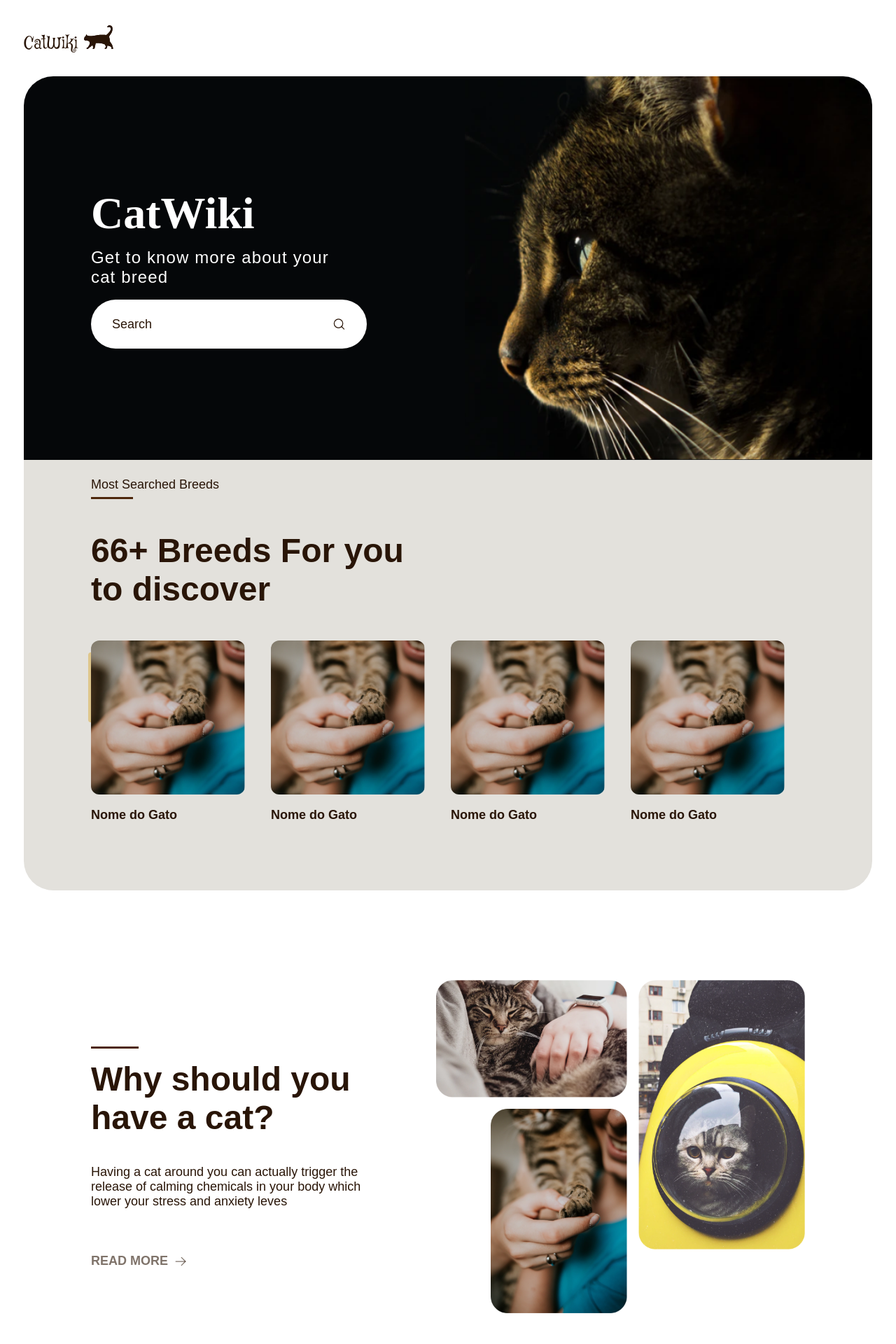
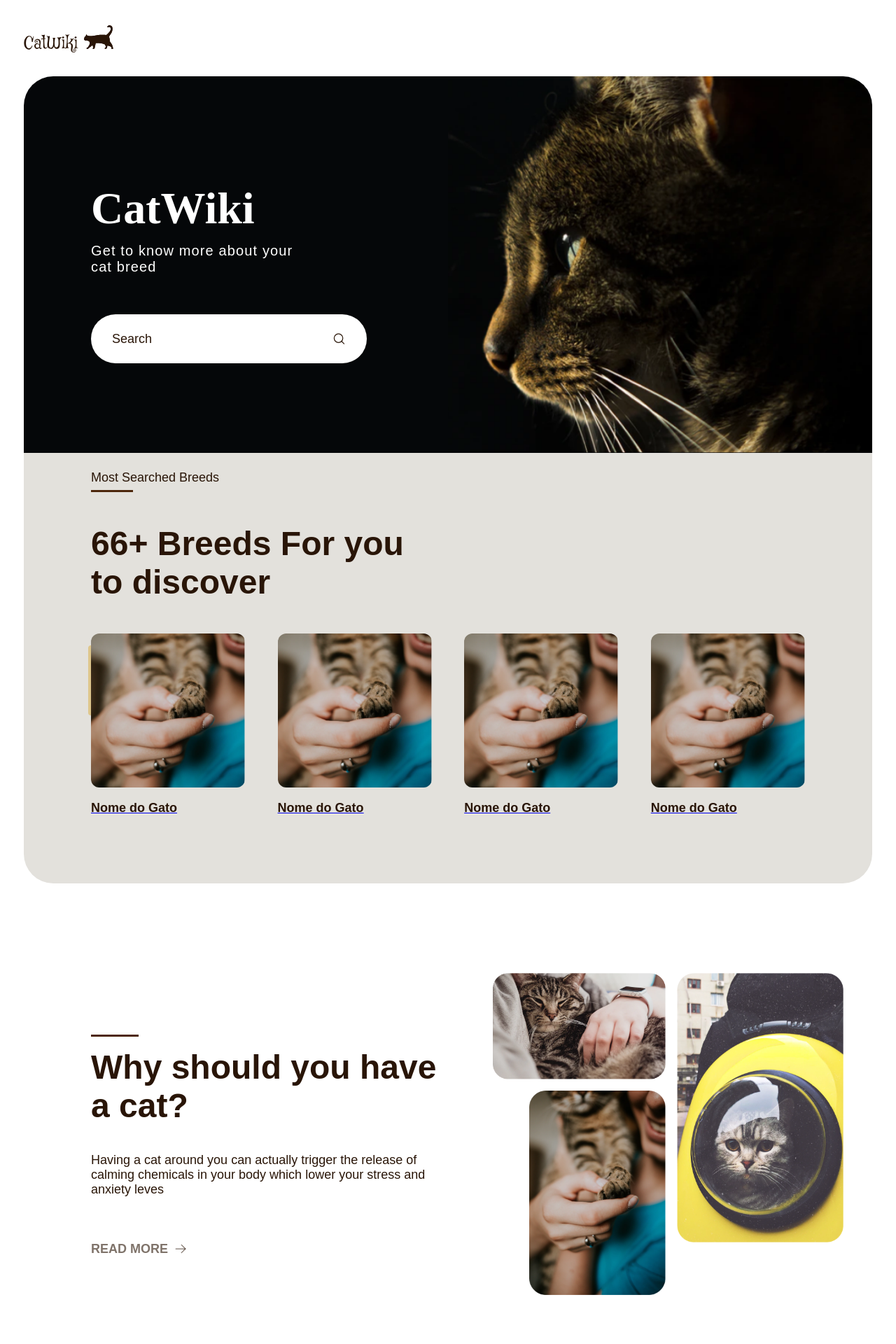
Before and after one commit to lemartins07/devchallenges-catwiki, a React (Vite) app: page / in a window 1280 px wide. Shown: the top 1920 px of the page at 70% size. Built offline with nearby package versions, Linux system fonts and the light colour scheme; the HTML template or start-up script is replaced by a standard one; a web font is replaced by a local one.

Commit message:
Media query fix

```diff
--- a/src/components/Footer/styles.ts
+++ b/src/components/Footer/styles.ts
@@ -40,7 +40,7 @@ export const FooterContainer = styled.footer`
     text-decoration: none;
   }
 
-  @media (min-width: 400px) {
+  @media (min-width: 768px) {
     display: flex;
     align-items: center;
     justify-content: space-between;
--- a/src/components/Header/index.tsx
+++ b/src/components/Header/index.tsx
@@ -1,10 +1,13 @@
+import { NavLink } from 'react-router-dom'
 import catWikiLogo from '../../assets/CatwikiLogo.svg'
 import { HeaderContainer } from './styles'
 
 export function Header() {
   return (
     <HeaderContainer>
-      <img src={catWikiLogo} alt="CatWiki Logo" />
+      <NavLink to="/">
+        <img src={catWikiLogo} alt="CatWiki Logo" />
+      </NavLink>
     </HeaderContainer>
   )
 }
--- a/src/components/MostSearcheds/index.tsx
+++ b/src/components/MostSearcheds/index.tsx
@@ -1,5 +1,6 @@
 import { MostSearchedsContainer, Gallery } from './styles'
 import img1 from '../../assets/image1.png'
+import { NavLink } from 'react-router-dom'
 
 export function MostSearcheds() {
   return (
@@ -11,20 +12,31 @@ export function MostSearcheds() {
       </h2>
       <Gallery>
         <div>
+          <NavLink to="/details">
             <img src={img1} alt="Imagem 1" />
             <p>Nome do Gato</p>
+          </NavLink>
         </div>
+
         <div>
+          <NavLink to="/details">
             <img src={img1} alt="Imagem 1" />
             <p>Nome do Gato</p>
+          </NavLink>
         </div>
+
         <div>
+          <NavLink to="/details">
             <img src={img1} alt="Imagem 1" />
             <p>Nome do Gato</p>
+          </NavLink>
         </div>
+
         <div>
+          <NavLink to="/details">
             <img src={img1} alt="Imagem 1" />
             <p>Nome do Gato</p>
+          </NavLink>
         </div>
       </Gallery>
     </MostSearchedsContainer>
--- a/src/components/MostSearcheds/styles.ts
+++ b/src/components/MostSearcheds/styles.ts
@@ -2,7 +2,7 @@ import { styled } from 'styled-components'
 
 export const MostSearchedsContainer = styled.section`
   background-color: ${(props) => props.theme['gray-300']};
-  padding: 1.125rem 1.875rem 4rem;
+  padding: 1.125rem 1.875rem 4rem; // cima laterais baixo
   border-bottom-left-radius: 2.625rem;
   border-bottom-right-radius: 2.625rem;
   display: flex;
@@ -35,7 +35,12 @@ export const MostSearchedsContainer = styled.section`
     font-weight: 700;
   }
 
-  @media (min-width: 400px) {
+  @media (min-width: 425px) {
+    padding: 1.5rem 3rem 4rem;
+    gap: 2rem;
+  }
+
+  @media (min-width: 768px) {
     padding: 1.5rem 6rem 6rem;
     gap: 2.875rem;
     strong {
@@ -79,6 +84,7 @@ export const Gallery = styled.div`
     img {
       width: 134px;
       height: 134px;
+      //width: 100%;
       object-fit: cover;
       border-radius: 12px;
       margin-bottom: 0.75rem;
@@ -91,11 +97,13 @@ export const Gallery = styled.div`
     }
   }
 
-  @media (min-width: 400px) {
+  @media (min-width: 768px) {
+    gap: 2.9rem;
     div {
       img {
-        width: 220px;
+        max-width: 220px;
         height: 220px;
+        width: 100%;
       }
       p {
         font-size: ${(props) => props.theme['font-text-l']};
--- a/src/layouts/DefaultLayout/styles.ts
+++ b/src/layouts/DefaultLayout/styles.ts
@@ -4,9 +4,10 @@ export const LayoutContainer = styled.div`
   height: 100vh;
   padding: 1.5rem 1.125rem 0;
   max-width: 78rem;
+  width: 100%;
   margin-left: auto;
   margin-right: auto;
-  @media (min-width: 400px) {
+  @media (min-width: 768px) {
     padding-top: 2.25rem;
   }
 `
--- a/src/pages/Home/styles.ts
+++ b/src/pages/Home/styles.ts
@@ -1,25 +1,28 @@
 import { styled } from 'styled-components'
 
 export const HomeContainer = styled.div`
-  max-width: 1248px;
+  width: 100%;
 `
 export const Hero = styled.section`
-  display: flex;
-  justify-content: space-between;
   background-color: ${(props) => props.theme['gray-900']};
   border-top-left-radius: 2.625rem;
   border-top-right-radius: 2.625rem;
 
+  display: grid;
+  grid-template-columns: 1fr 1fr;
   max-height: 146px;
+  justify-content: space-between;
 
-  @media (min-width: 400px) {
-    max-height: 548px;
+  @media (min-width: 425px) {
+    max-height: 538px;
+    align-items: center;
   }
 `
 export const HeroData = styled.div`
   color: ${(props) => props.theme.white};
-  padding: 1.25rem 0 1.5rem 1.875rem;
-  width: 50%;
+  padding-top: 1.25rem;
+  padding-left: 1.875rem;
+
   h2 {
     font-size: ${(props) => props.theme['font-text-s']};
     font-family: ${(props) => props.theme['font-display']};
@@ -33,19 +36,32 @@ export const HeroData = styled.div`
     margin-bottom: 1.125rem;
     max-width: 125px;
   }
-  @media (min-width: 400px) {
-    align-self: center;
-    justify-self: center;
+
+  @media (min-width: 425px) {
+    max-height: 538px;
+    padding-left: 3rem;
+    h2 {
+      font-size: ${(props) => props.theme['font-title-xl']};
+    }
+
+    p {
+      font-size: ${(props) => props.theme['font-text-s']};
+      max-width: 100%;
+      letter-spacing: 1.125px;
+    }
+  }
+
+  @media (min-width: 768px) {
     padding-left: 6rem;
-
     h2 {
       font-size: ${(props) => props.theme['font-title-xxl']};
     }
 
     p {
-      font-size: ${(props) => props.theme['font-title-m']};
-      max-width: 75%;
+      font-size: ${(props) => props.theme['font-title-s']};
+      max-width: 320px;
       letter-spacing: 1.125px;
+      margin-bottom: 3.5rem;
     }
   }
 `
@@ -61,7 +77,8 @@ export const SearchBar = styled.div`
   justify-content: center;
 
   input {
-    width: 50px;
+    max-width: 50px;
+    width: 100%;
     height: 30px;
     border: none;
     outline: none;
@@ -81,15 +98,17 @@ export const SearchBar = styled.div`
   svg {
     color: ${(props) => props.theme['gray-800']};
   }
-  @media (min-width: 400px) {
-    width: 394px;
-    height: 70px;
+
+  @media (min-width: 425px) {
+    width: 100%;
+    height: 35px;
     justify-content: space-between;
     padding: 8px 30px;
     border-radius: 59px;
     input {
       font-size: ${(props) => props.theme['font-text-l']};
       width: 100%;
+      max-width: 100%;
       &::placeholder {
         font-size: ${(props) => props.theme['font-text-l']};
       }
@@ -99,17 +118,29 @@ export const SearchBar = styled.div`
       font-size: ${(props) => props.theme['font-text-xl']};
     }
   }
+
+  @media (min-width: 768px) {
+    height: 70px;
+    max-width: 394px;
+  }
 `
 export const HeroImage = styled.div`
-  width: 50%;
   text-align: right;
+  height: 100%;
+  max-height: 146px;
   img {
-    max-width: 100%;
+    width: 100%;
     height: 100%;
+    max-height: 538px;
     border-top-right-radius: 3rem;
+  }
+  @media (min-width: 425px) {
+    max-height: 538px;
   }
 `
 export const WhyHaveCat = styled.section`
+  display: grid;
+  grid-template-columns: 1fr;
   div {
     h2 {
       display: flex;
@@ -138,8 +169,7 @@ export const WhyHaveCat = styled.section`
       margin-bottom: 1.5rem;
     }
   }
-  @media (min-width: 400px) {
-    display: flex;
+  @media (min-width: 768px) {
     align-items: center;
     gap: 4rem;
     padding: 0 6rem;
@@ -157,6 +187,9 @@ export const WhyHaveCat = styled.section`
       }
     }
   }
+  @media (min-width: 1020px) {
+    grid-template-columns: 50% 50%;
+  }
 `
 export const BtnReadMore = styled.a`
   color: ${(props) => props.theme['gray-700']};
@@ -172,7 +205,7 @@ export const BtnReadMore = styled.a`
   align-items: center;
   gap: 0.5rem;
 
-  @media (min-width: 400px) {
+  @media (min-width: 768px) {
     font-size: ${(props) => props.theme['font-text-l']};
     svg {
       font-size: ${(props) => props.theme['font-text-xl']};
@@ -186,34 +219,44 @@ export const Gallery = styled.div`
   gap: 1rem;
   margin-bottom: 1.5rem;
 
-  img {
-    max-width: 100%;
-  }
-
   & img:first-child {
     grid-row: 1/1;
+    justify-self: flex-end;
+    max-width: 172px;
+    width: 100%;
   }
 
   & img:nth-child(2) {
     grid-row: 1/3;
     max-width: 150px;
+    width: 100%;
   }
 
   & img:nth-child(3) {
     max-width: 122px;
+    width: 100%;
     justify-self: flex-end;
   }
-  @media (min-width: 400px) {
+  @media (min-width: 768px) {
     & img:first-child {
       max-width: 273px;
+      width: 100%;
     }
     & img:nth-child(2) {
       max-width: 238px;
+      width: 100%;
     }
     & img:nth-child(3) {
       max-width: 195px;
+      width: 100%;
     }
 
     margin-bottom: 6rem;
   }
+
+  @media (min-width: 1024px) {
+    & img:nth-child(3) {
+      width: 80%;
+    }
+  }
 `
--- a/src/styles/global.ts
+++ b/src/styles/global.ts
@@ -27,4 +27,16 @@ export const GlobalStyle = createGlobalStyle`
   button:not(:disabled):active {
     transform: translateY(1px);
   }
+
+  @media (max-width:  912px) {
+   html {
+      font-size: 87.5%;
+    }
+  }
+
+  @media (max-width:  425px) {
+   html {
+      font-size: 100%;
+    }
+  }
 `
```
Lines whose indentation alone changed are shown as unchanged.
